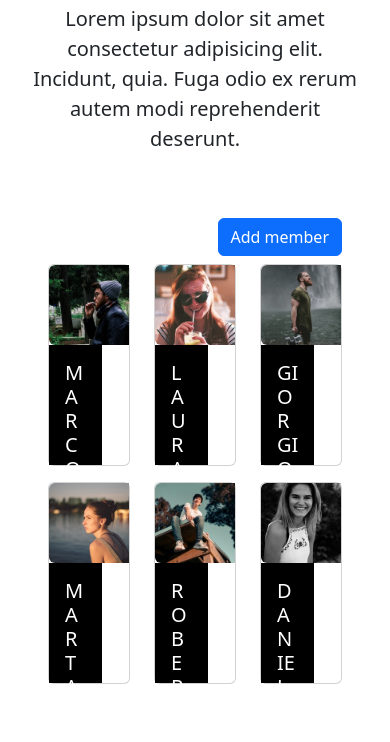
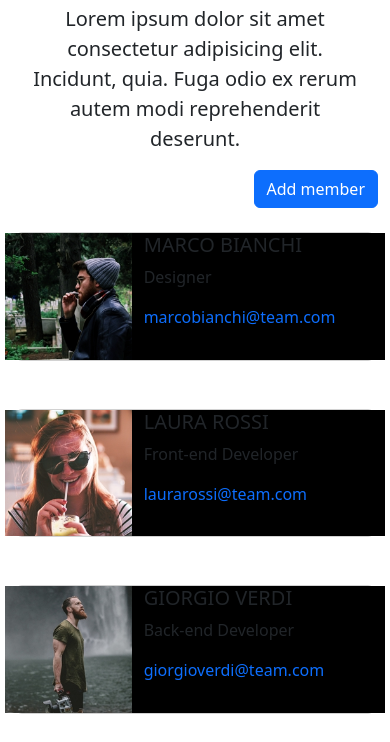
Before and after one commit to RiccardoDelrio/js-our-team, a plain HTML site: page index.html in a window 390 px wide. Shown: the part 93-835 px from the top of the page. Drawn offline with nearby package versions, Linux system fonts and the light colour scheme.

Commit message:
fix responsive layout

```diff
--- a/assets/style.css
+++ b/assets/style.css
@@ -1,9 +1,6 @@
 img {
-    max-height: 120px;
+
     width: 100%;
 }
 
-.description {
-    max-height: 120px;
-
-}
+.description {}
--- a/idex.html
+++ b/index.html
@@ -21,16 +21,17 @@
             </div>
         </div>
     </div>
-    <div class="p-5 m-auto text-end ">
+    <div class="container text-end ">
         <button class="btn btn-primary mb-2 ">Add member</button>
+    </div>
+    <div class="container">
         <div class="row card-container">
-
 
         </div>
     </div>
     <div class="container">
         <div class="row">
-            <div class="col-4">
+            <div class="col-12 ">
 
                 <form class="bg-secondary p-5 form">
                     <h5 class="text-center">Inserisci un nuovo membro al team!</h5>
--- a/script.js
+++ b/script.js
@@ -53,18 +53,17 @@ for (let i = 0; i < teamMembers.length; i++) {
 }
 function addMarkup(img, name, role, email) {
   rowEl.innerHTML += `
-    <div class="col-4 ">
+<div class="col-12 col-md-6 col-lg-4 p-3 ">
                 <div class="card mb-3">
-        <div class="row g-0  ">
-          <div class="col-md-4 my-card">
-            <img src="${img}" class="img-fluid rounded-start" alt="" >
+                    <div class="row bg-black">
+                        <div class="col-4 p-0">
+                            <img src="${img}" alt="">
                         </div>
-          <div class="col-8 bg-black text-white text-start description">
-            <div class="card-body">
+                        <div class="col-8">
                             <h5 class="card-title">${name}</h5>
                             <p class="card-text">${role}</p>
                             <p class="card-text text-primary">${email}</p>
-            </div>
+
                         </div>
                     </div>
                 </div>
```
Lines whose indentation alone changed are shown as unchanged.
